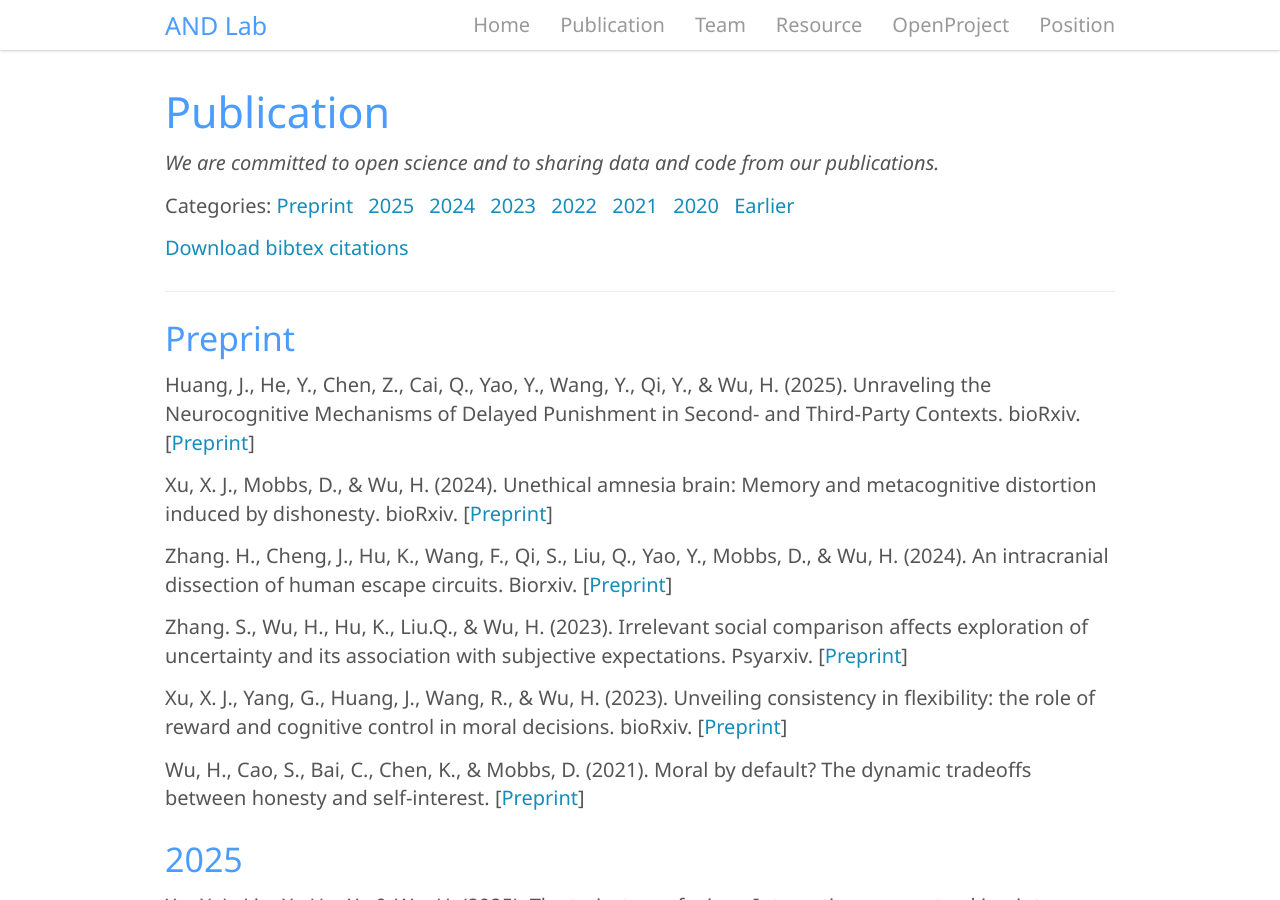
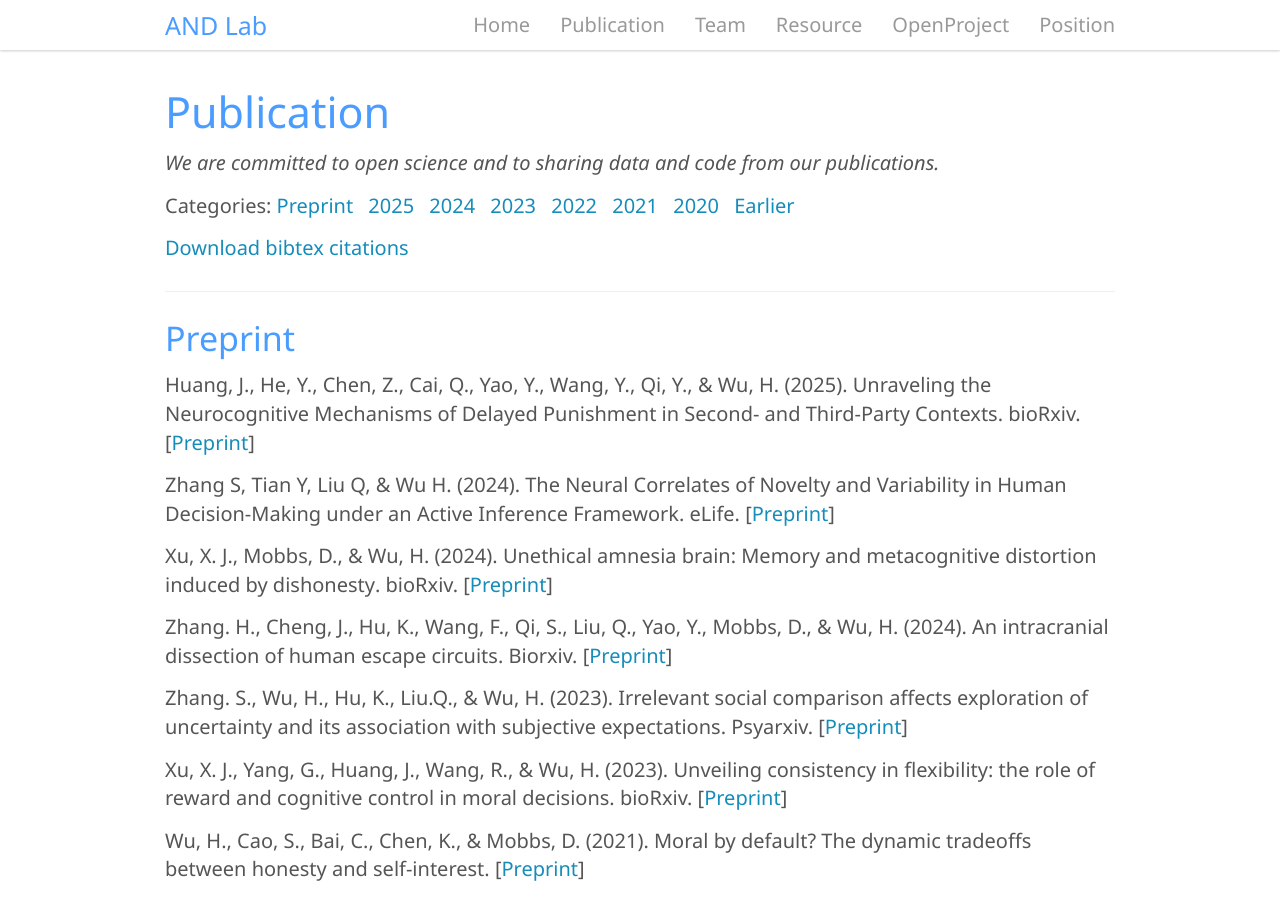
Before and after one commit to andlab-um/lab-website, a Jekyll site: the page built from _pages/publication.md, in a window 1280 px wide and 900 px high. Built offline with Jekyll 4.4.1, drawn with Linux system fonts in a browser that asks for light colours; nearby versions of some CDN libraries.

Commit message:
Update publication.md

```diff
--- a/_pages/publication.md
+++ b/_pages/publication.md
@@ -16,6 +16,8 @@ permalink: /publication
 
 ### Preprint
 Huang, J., He, Y., Chen, Z., Cai, Q., Yao, Y., Wang, Y., Qi, Y., & Wu, H. (2025). **Unraveling the Neurocognitive Mechanisms of Delayed Punishment in Second- and Third-Party Contexts**. bioRxiv. [[Preprint](https://www.biorxiv.org/content/10.1101/2025.02.25.640024v1){:target="_blank"}]
+
+Zhang S, Tian Y, Liu Q, & Wu H. (2024). **The Neural Correlates of Novelty and Variability in Human Decision-Making under an Active Inference Framework**. eLife. [[Preprint](https://doi.org/10.7554/eLife.92892.3){:target="_blank"}]
 
 Xu, X. J., Mobbs, D., & Wu, H. (2024). **Unethical amnesia brain: Memory and metacognitive distortion induced by dishonesty**. bioRxiv. [[Preprint](https://www.biorxiv.org/content/10.1101/2024.03.03.583239v1){:target="_blank"}]
 
```
